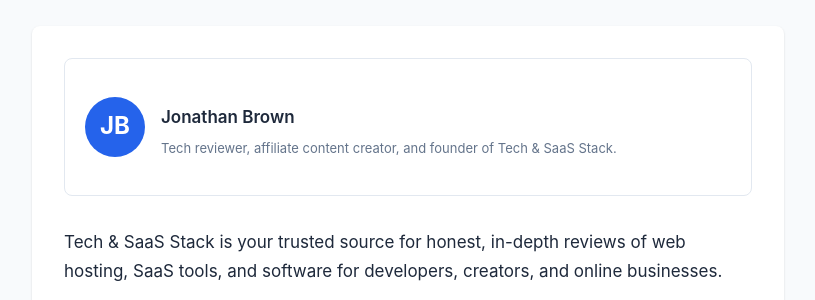
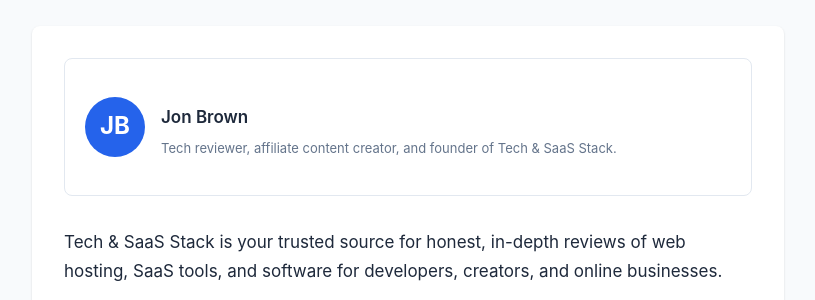
Before and after one commit to fellowizsick/tech-saas-stack, a Jekyll site: the page built from about.md, in a window 1280 px wide and 900 px high. Shown: the part 149-449 px from the top of the window, without its empty margins (232-1047 px from the left). Built offline with Jekyll 4.4.1, drawn with Linux system fonts in a browser that asks for light colours.

Commit message:
Change author name from Jonathan Brown to Jon Brown

```diff
--- a/_config.yml
+++ b/_config.yml
@@ -3,7 +3,7 @@
 description: In-depth, data-driven reviews of web hosting, SaaS tools, and software for developers, creators, and online businesses.
 url: "https://techsaasstack.com"
 baseurl: ""
-author: Jonathan Brown
+author: Jon Brown
 
 markdown: kramdown
 highlighter: rouge
@@ -20,7 +20,7 @@
       type: "posts"
     values:
       layout: "post"
-      author: "Jonathan Brown"
+      author: Jon Brown
       toc: true
 
 future: true
--- a/_layouts/default.html
+++ b/_layouts/default.html
@@ -75,7 +75,7 @@
   {
     "@context": "https://schema.org",
     "@type": "Person",
-    "name": "Jonathan Brown",
+    "name": "Jon Brown",
     "url": "{{ site.url }}{{ site.baseurl }}/about/",
     "description": "Tech reviewer and affiliate content creator specializing in web hosting, SaaS tools, and WordPress tutorials.",
     "sameAs": [
--- a/_layouts/post.html
+++ b/_layouts/post.html
@@ -38,7 +38,7 @@
   <div class="author-box" itemprop="author" itemscope itemtype="https://schema.org/Person">
     <div class="author-avatar">JB</div>
     <div class="author-info">
-      <h4 itemprop="name">Jonathan Brown</h4>
+      <h4 itemprop="name">Jon Brown</h4>
       <p itemprop="description">Tech reviewer and affiliate content creator. I've spent years testing web hosting, SaaS tools, and WordPress solutions so you don't have to guess — you get honest, data-driven reviews you can trust.</p>
     </div>
   </div>
--- a/about.md
+++ b/about.md
@@ -13,7 +13,7 @@
     <div class="author-box" style="margin-top:0;">
       <div class="author-avatar">JB</div>
       <div class="author-info">
-        <h4>Jonathan Brown</h4>
+        <h4>Jon Brown</h4>
         <p>Tech reviewer, affiliate content creator, and founder of {{ site.title }}.</p>
       </div>
     </div>
```
